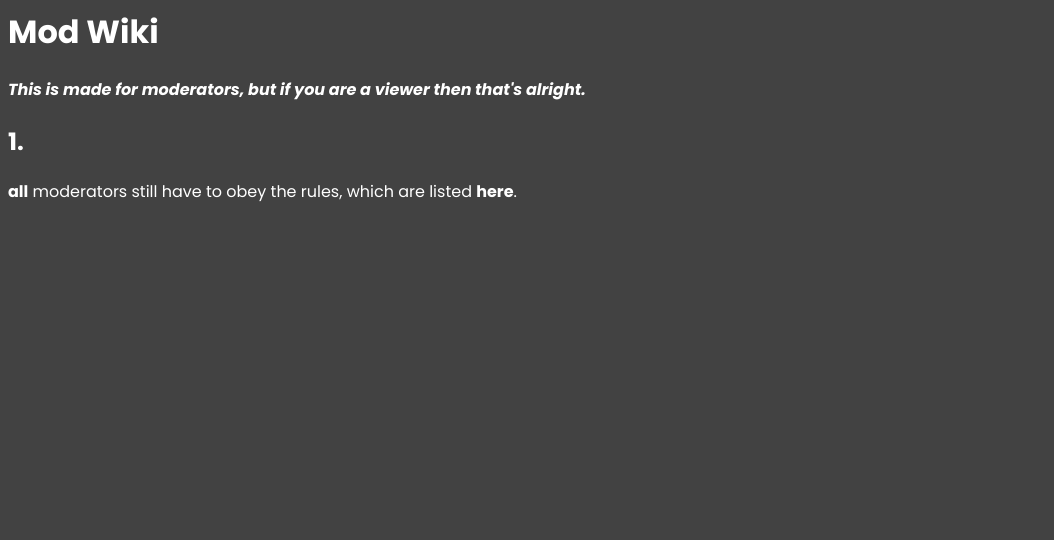
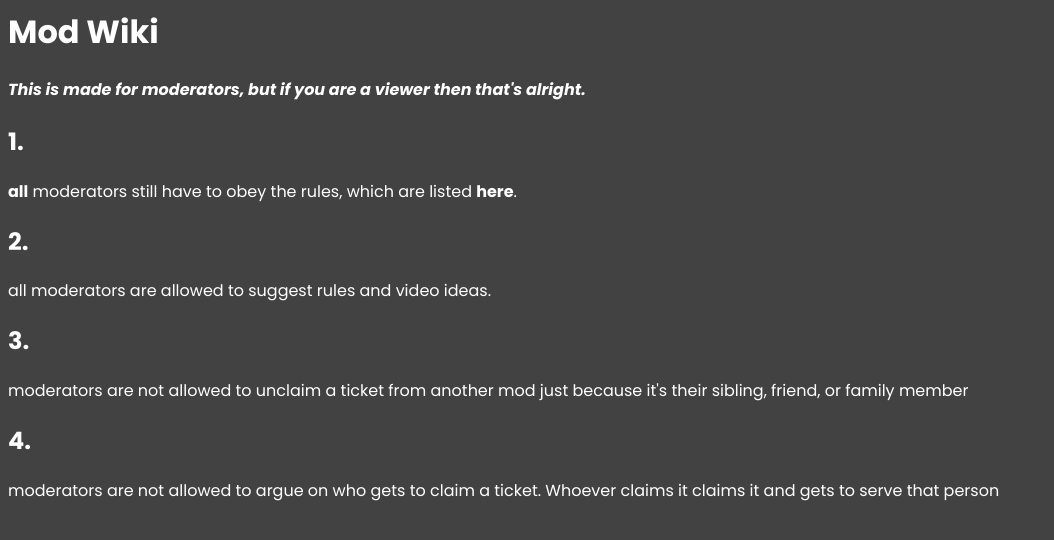
Before and after one commit to stilry/stilry.com, a plain HTML site: page wiki/mod.html in a window 1280 px wide. Shown: the whole page, without its empty margins (0-1054 px from the left). Drawn offline with Linux system fonts and the light colour scheme.

Commit message:
Update mod.html

```diff
--- a/wiki/mod.html
+++ b/wiki/mod.html
@@ -26,3 +26,9 @@
 <i><h4 class="text" style="font-family:'Poppins'">This is <b>made</b> for moderators, but if you are a viewer then that's alright.</h4></i>
 <h2 class="text" style="font-family:'Poppins'">1.</h2>
 <p class="text" style="font-family:'Poppins'"><b>all</b> moderators still have to obey the rules, which are listed <b><a href="/rules.html" class="text">here</a></b>.</p>
+<h2 class="text" style="font-family:'Poppins'">2.</h2>
+<p class="text" style="font-family:'Poppins'">all moderators are allowed to suggest rules and video ideas.</p>
+<h2 class="text" style="font-family:'Poppins'">3.</h2>
+<p class="text" style="font-family:'Poppins'">moderators are not allowed to unclaim a ticket from another mod just because it's their sibling, friend, or family member</p>
+<h2 class="text" style="font-family:'Poppins'">4.</h2>
+<p class="text" style="font-family:'Poppins'">moderators are not allowed to argue on who gets to claim a ticket. Whoever claims it claims it and gets to serve that person</p
```
